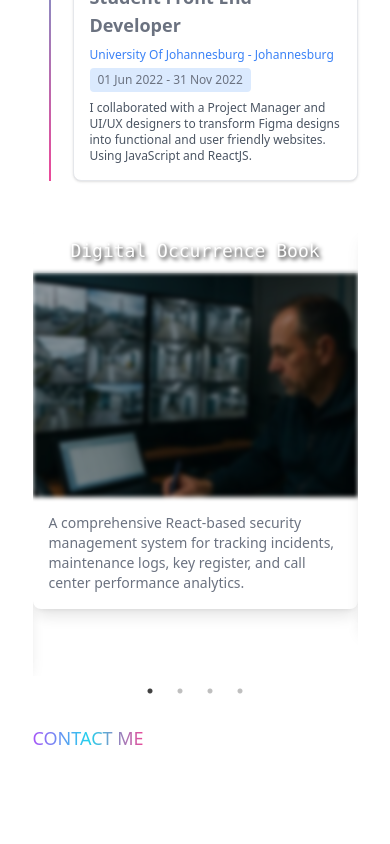
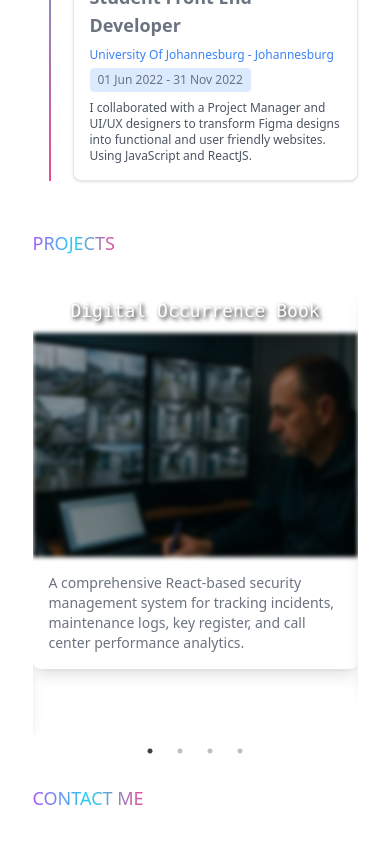
Before and after one commit to SKaraboM/skarabom.github.io, a React (Create React App) app: page / in a window 390 px wide. Shown: the part 1164-2008 px from the top of the page. Built offline with nearby package versions, Linux system fonts and the light colour scheme.

Commit message:
Add gradient header to mobile projects section and refine card styling for improved visual appeal

```diff
--- a/src/Components/ProjectsComp.js
+++ b/src/Components/ProjectsComp.js
@@ -185,6 +185,8 @@ const ProjectsComp = () => {
                 </div>
             </div>
             <div className="md:hidden block">
+                <h4 className="bg-gradient-to-r from-purple-500 via-cyan-400 to-pink-500 inline-block text-transparent bg-clip-text mb-8">PROJECTS</h4>
+
                 <Slider {...settings}>
                     {mobileProjects.map((proj, idx) => (
                     <div key={proj.title} className="px-0">
@@ -195,10 +197,10 @@ const ProjectsComp = () => {
                             <div className={`flip-card ${flipped === true ? "flipped" : ""} rounded-lg inline-block`}>
                                 <div className="flip-card-inner">
                                     <div className="flip-card-front">
-                                        <h2 className="relative z-10 -top-3/4 left-0 right-0 text-white text-center font-mono bg-white/30 backdrop-brightness-100 px-4 py-2"
+                                        <h2 className=" text-white text-center font-mono bg-white/30 backdrop-brightness-100 px-4 py-2"
                                             style={{textShadow: '2px 2px 4px rgba(0,0,0,2)'}}>
                                             {proj.title}
-                                            </h2>
+                                        </h2>
                                         <div className="h-56 w-full inset-0 bg-cover relative"
                                             style={{
                                             backgroundImage: `url(${proj.image})`,
```
